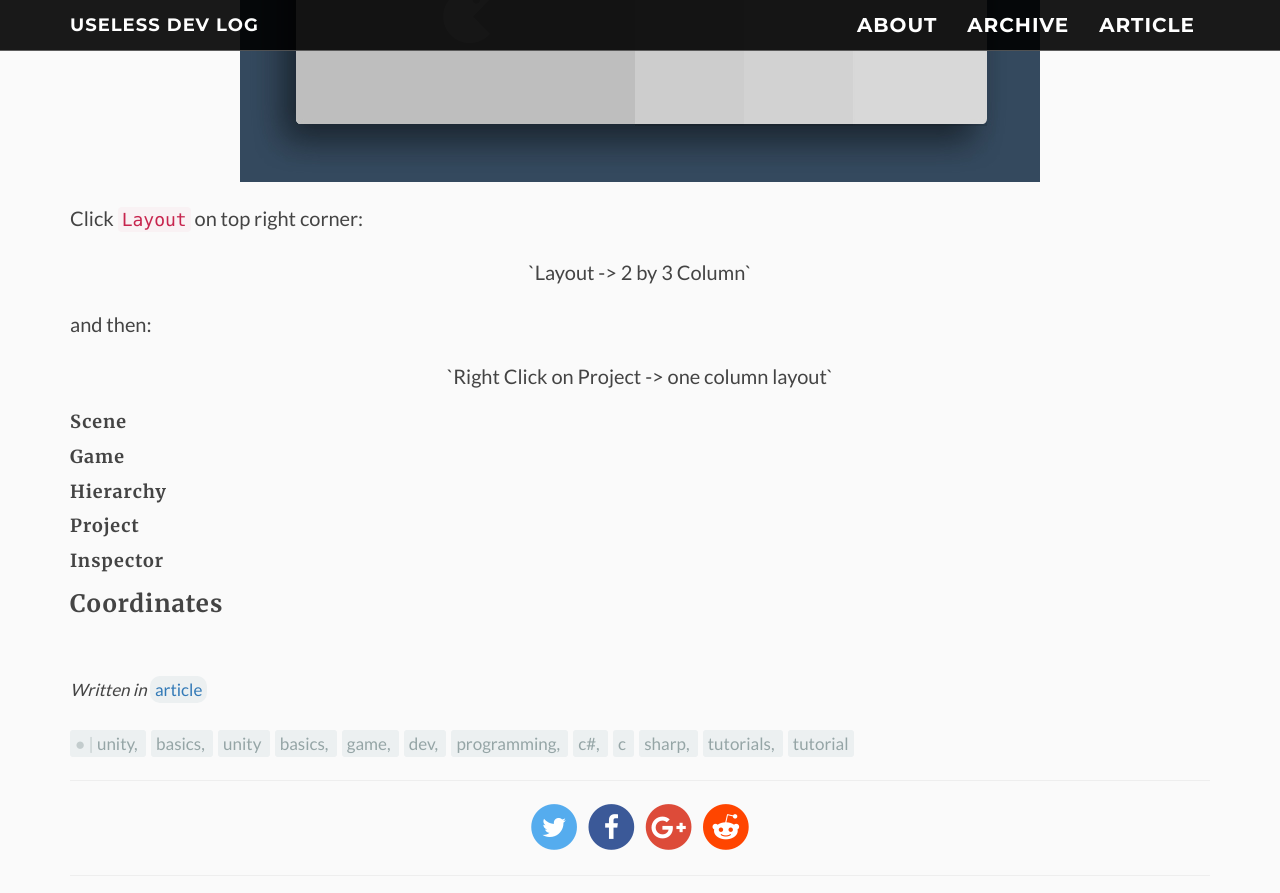
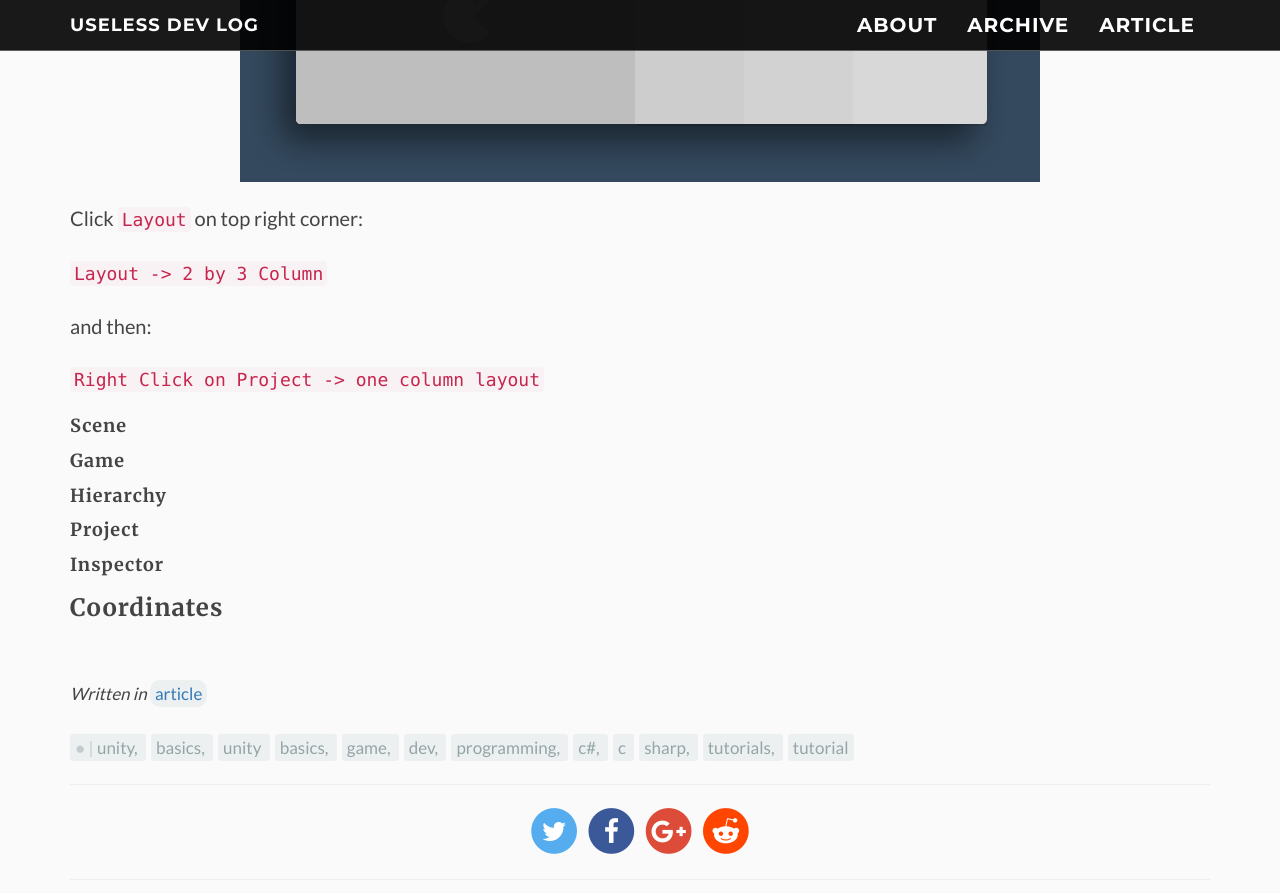
Before and after one commit to UselessDevLog/uselessdevlog, a Jekyll site: the page built from _posts/2017-05-21-unity-basics-part-1.md, in a window 1280 px wide and 900 px high, scrolled down 1941 px. Shown: the top 893 px of the window. Built offline with Jekyll 4.4.1, drawn with Linux system fonts in a browser that asks for light colours; nearby versions of some CDN libraries; comment, search, counter and statistics services are not loaded.

Commit message:
Draft changes

```diff
--- a/_posts/2017-05-21-unity-basics-part-1.md
+++ b/_posts/2017-05-21-unity-basics-part-1.md
@@ -39,11 +39,11 @@ There are multiple tabs in Unity, usually I prefer a layout that gives more visi
 
 Click `Layout` on top right corner:
 
-<p style="text-align: center"> `Layout -> 2 by 3 Column` </p>
+ `Layout -> 2 by 3 Column`
 
 and then:
 
-<p style="text-align: center"> `Right Click on Project -> one column layout` </p>
+ `Right Click on Project -> one column layout`{: style="text-align: center"}
 
 #### Scene
 
```
